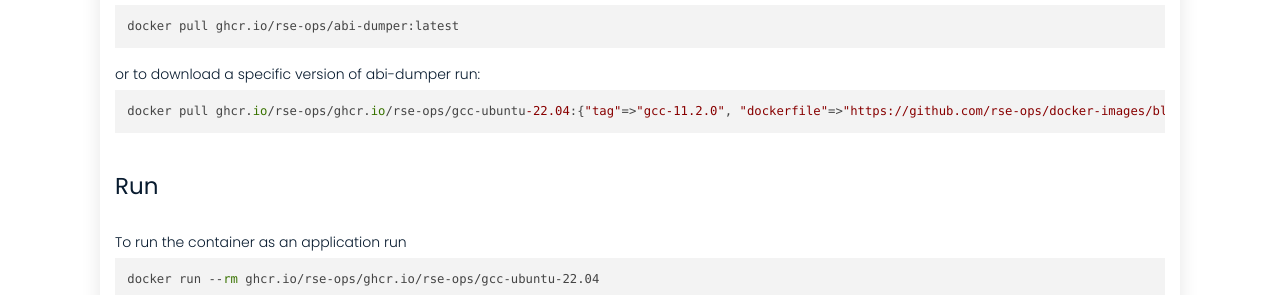
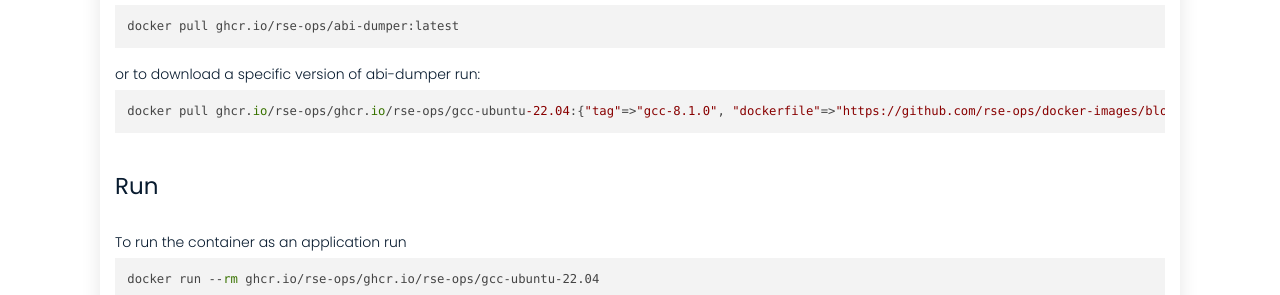
Before and after one commit to rse-ops/docker-images, a Jekyll site: the page built from _library/ghcr.io-rse-ops-gcc-ubuntu-22.04.md, in a window 1280 px wide and 1002 px high. Shown: the part 520-815 px from the top of the window. Built offline with Jekyll 4.4.1, drawn with Linux system fonts in a browser that asks for light colours; nearby versions of some CDN libraries.

Commit message:
Automated push to update library 2021-12-29

```diff
--- a/_library/ghcr.io-rse-ops-gcc-ubuntu-22.04.md
+++ b/_library/ghcr.io-rse-ops-gcc-ubuntu-22.04.md
@@ -1,14 +1,11 @@
 ---
 layout: container
 name: ghcr.io/rse-ops/gcc-ubuntu-22.04
-updated_at: 2021-12-29 06:20:00.577855
+updated_at: 2021-12-29 06:26:08.643852
 
 
 container_url: https://github.com/orgs/rse-ops/packages/container/package/gcc-ubuntu-22.04
 versions:
- - tag: gcc-11.2.0
-   dockerfile: https://github.com/rse-ops/docker-images/blob/main/ubuntu/gcc/Dockerfile
-   manifest: https://crane.ggcr.dev/manifest/ghcr.io/rse-ops/gcc-ubuntu-22.04:gcc-11.2.0
  - tag: gcc-8.1.0
    dockerfile: https://github.com/rse-ops/docker-images/blob/main/ubuntu/gcc/Dockerfile
    manifest: https://crane.ggcr.dev/manifest/ghcr.io/rse-ops/gcc-ubuntu-22.04:gcc-8.1.0
```
Also changed, not shown: other parts of _library/ghcr.io-rse-ops-gcc-ubuntu-22.04.md (+3 -0 lines).
